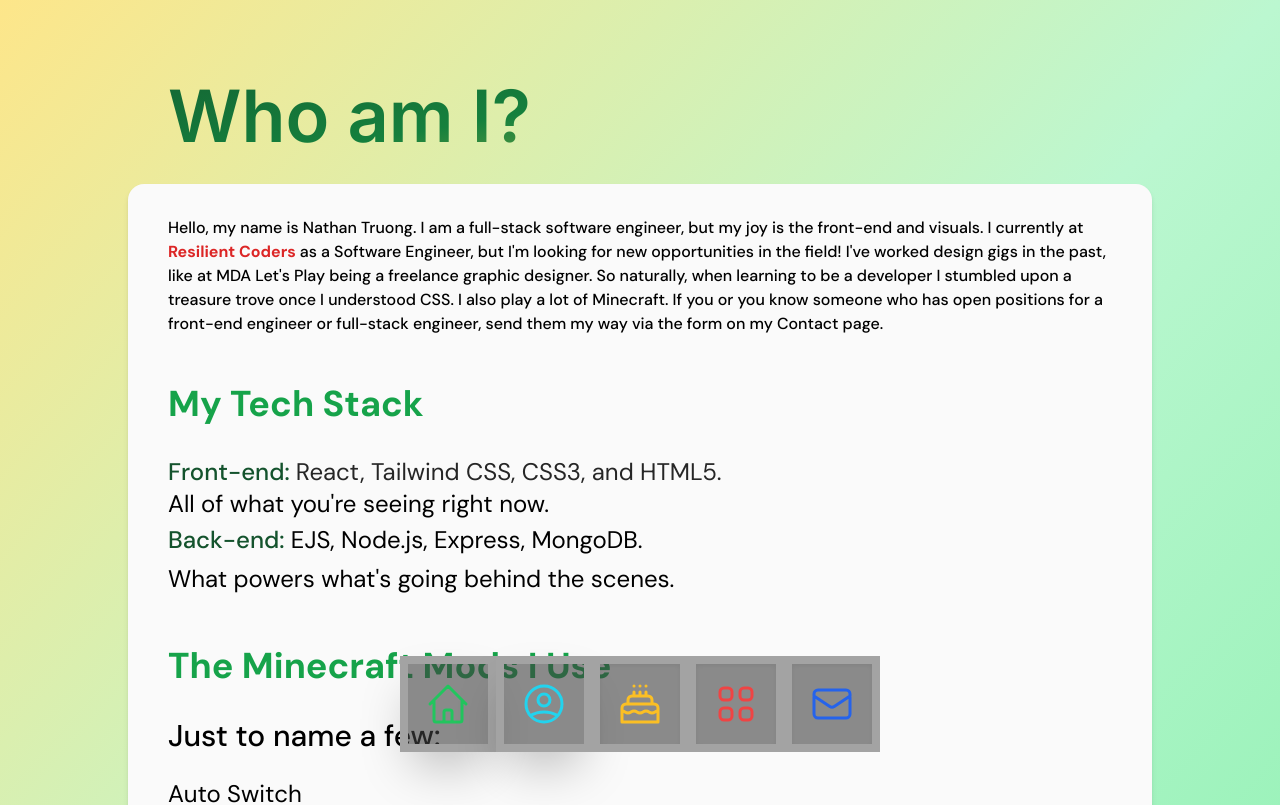
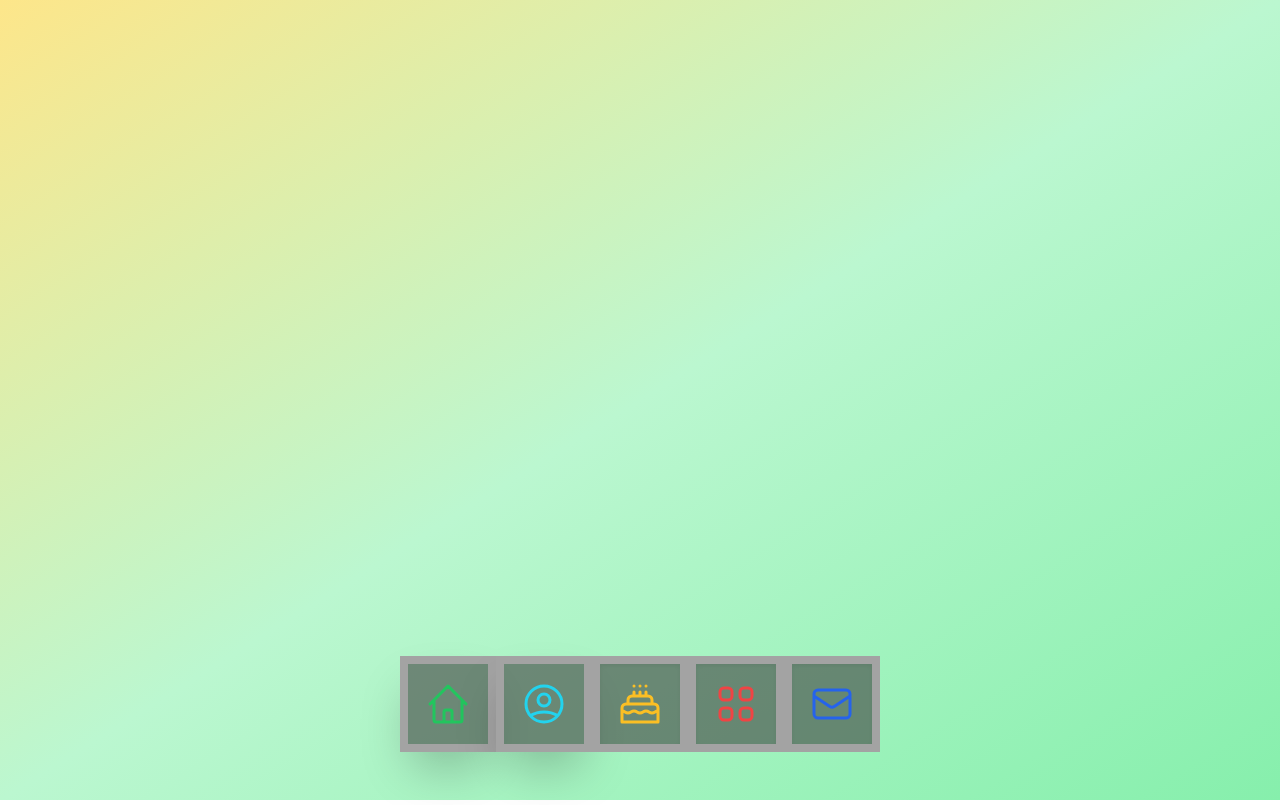
Before and after one commit to nktruong/portfolio, a React (Create React App) app: page /about in a window 1280 px wide. Shown: the top 805 px of the page. Built offline with nearby package versions, Linux system fonts and the light colour scheme; a web font is replaced by a local one; what @tailwindcss/typography would draw is missing.

Commit message:
reverted container changes for now

```diff
--- a/src/components/container.tsx
+++ b/src/components/container.tsx
@@ -1,7 +1,6 @@
-function Container( {children} ) {
+function Container( ) {
   return (
     <div className="max-w-5xl pb-48 mx-auto animate-fade-in-down font-dm ">
-      {children}
     </div>
   )
 }
```
